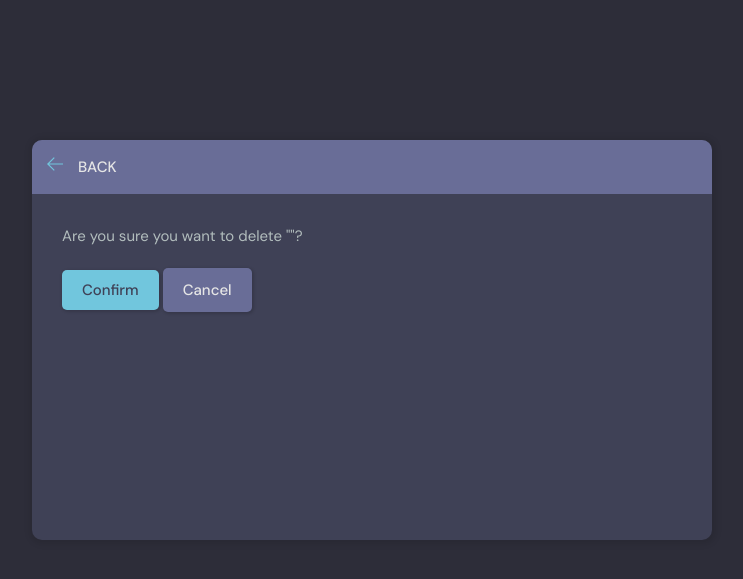
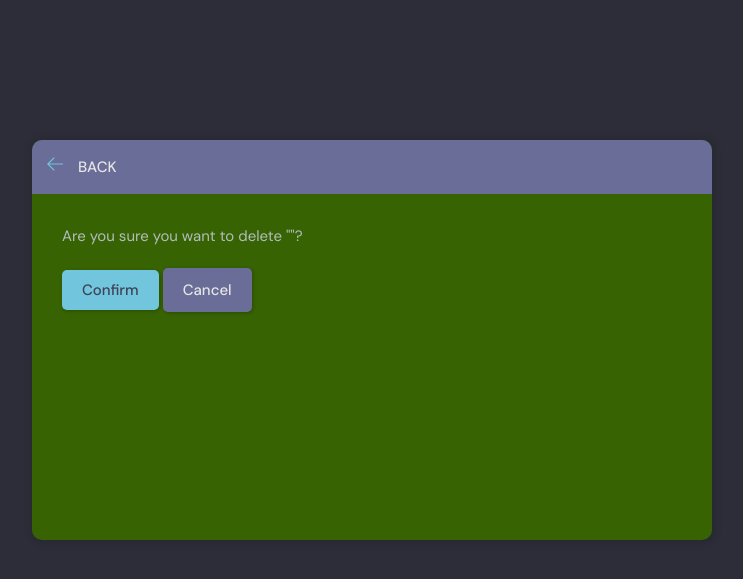
Before and after one commit to FrankNeba/chatroom, a Django app: template socialsite/templates/socialsite/delete.html in a window 1280 px wide. Shown: the part 76-655 px from the top of the page, without its empty margins (268-1011 px from the left). Run offline with Django 3.2, Linux system fonts and the light colour scheme; the template is opened without the code that fills it, so the values that code supplies are empty.

Commit message:
Finished installing templates

```diff
--- a/static/styles/style.css
+++ b/static/styles/style.css
@@ -49,6 +49,7 @@
   font-size: 1.5rem;
   color: var(--color-light-gray);
   background-color: var(--color-bg);
+  /* background-color: #25558f; */
   min-height: 100vh;
 }
 
@@ -234,6 +235,7 @@
 
 .dropdown-menu a:hover {
   background-color: var(--color-dark-medium);
+  /* background-color: #3f1efa; */
 }
 
 .dropdown-menu > a:not(:last-child) {
@@ -441,7 +443,8 @@
   top: 50%;
   left: 50%;
   transform: translate(-50%, -46%);
-  background-color: var(--color-dark);
+  /* background-color: var(--color-dark); */
+  background-color: #386303;
   border-radius: 1rem;
   box-shadow: 1px 1px 6px 3px rgba(0, 0, 0, 0.1);
   overflow: hidden;
```
